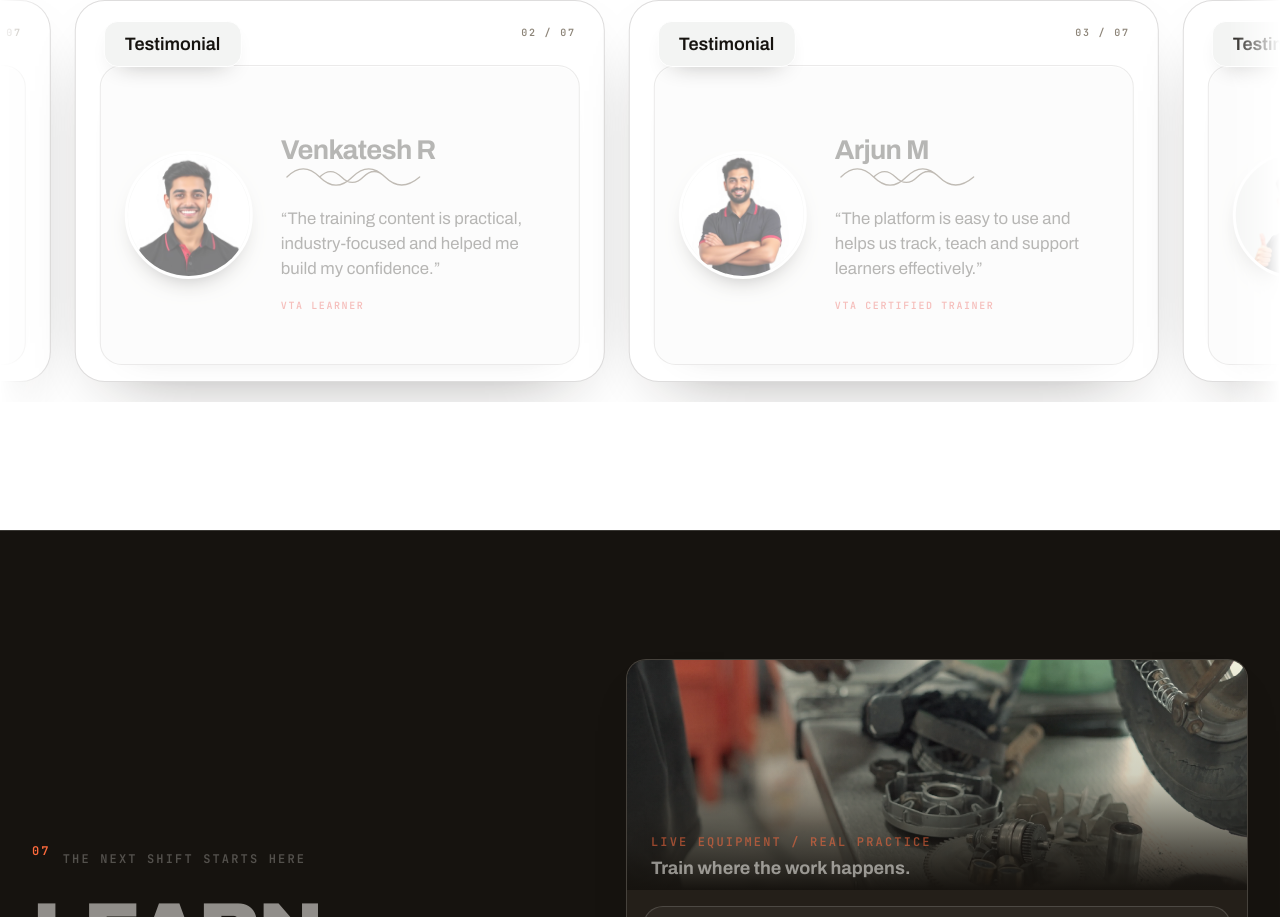
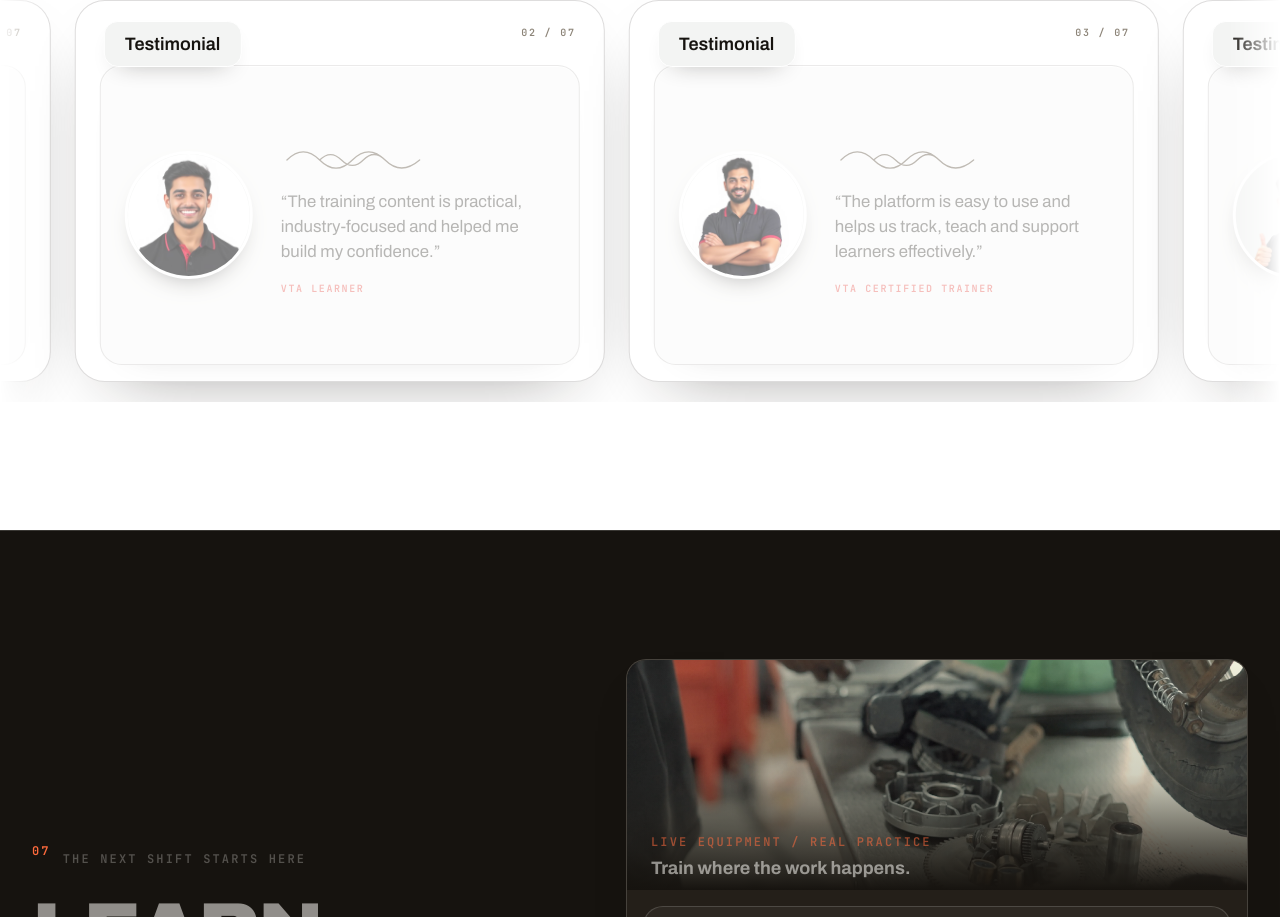
Before and after one commit to Mohammed-razin-cr/vta, a Next.js app: page / in a window 1280 px wide. Shown: the part 8409-9326 px from the top of the page. Built offline with nearby package versions, Linux system fonts and the light colour scheme.

Commit message:
Remove names from testimonial cards while preserving card structure

```diff
--- a/src/components/landing/Testimonials/Testimonials.tsx
+++ b/src/components/landing/Testimonials/Testimonials.tsx
@@ -7,7 +7,7 @@ export function Testimonials() {
     <section id="success-stories" className="stories section-shell">
       <header className="stories__heading reveal"><p className="section-kicker">Success stories</p><h2 className="section-title">Built around people.<br /><span>Proven by outcomes.</span></h2></header>
       <div className="stories__grid">
-        {TESTIMONIALS.map((testimonial, index) => <figure className={`story-card story-card--${index + 1} reveal`} key={testimonial.name}><Quote aria-hidden="true" /><blockquote>{testimonial.quote}</blockquote><figcaption><Image src={testimonial.avatar} alt="" width={56} height={56} /><span><strong>{testimonial.name}</strong><small>{testimonial.role}</small></span></figcaption></figure>)}
+        {TESTIMONIALS.map((testimonial, index) => <figure className={`story-card story-card--${index + 1} reveal`} key={testimonial.name}><Quote aria-hidden="true" /><blockquote>{testimonial.quote}</blockquote><figcaption><Image src={testimonial.avatar} alt="" width={56} height={56} /><span><small>{testimonial.role}</small></span></figcaption></figure>)}
         <aside className="recognition-panel reveal"><span>Media &amp; recognition</span><div><strong>BUSINESS TODAY</strong><strong>ET <i>Auto</i></strong><strong>YOURSTORY</strong><strong>Inc<i>42</i></strong></div></aside>
       </div>
     </section>
--- a/src/components/testimonials/Testimonials.tsx
+++ b/src/components/testimonials/Testimonials.tsx
@@ -39,9 +39,6 @@ function TestimonialCard({
         </div>
 
         <div className="min-w-0">
-          <p className="font-display text-[1.35rem] font-bold leading-tight tracking-[-0.025em] text-ink sm:text-[1.7rem]">
-            {testimonial.name}
-          </p>
           <svg
             aria-hidden="true"
             viewBox="0 0 150 22"
```
